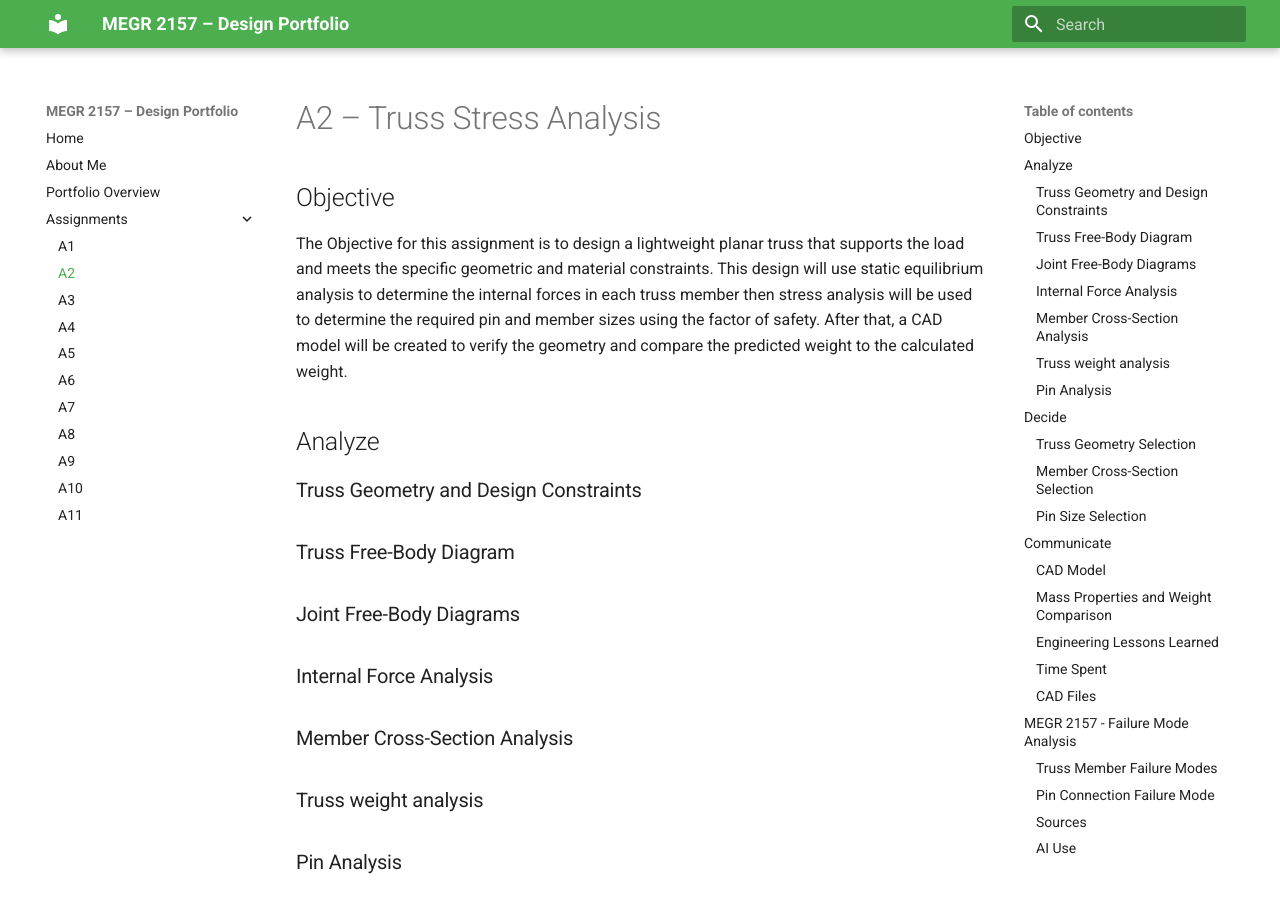
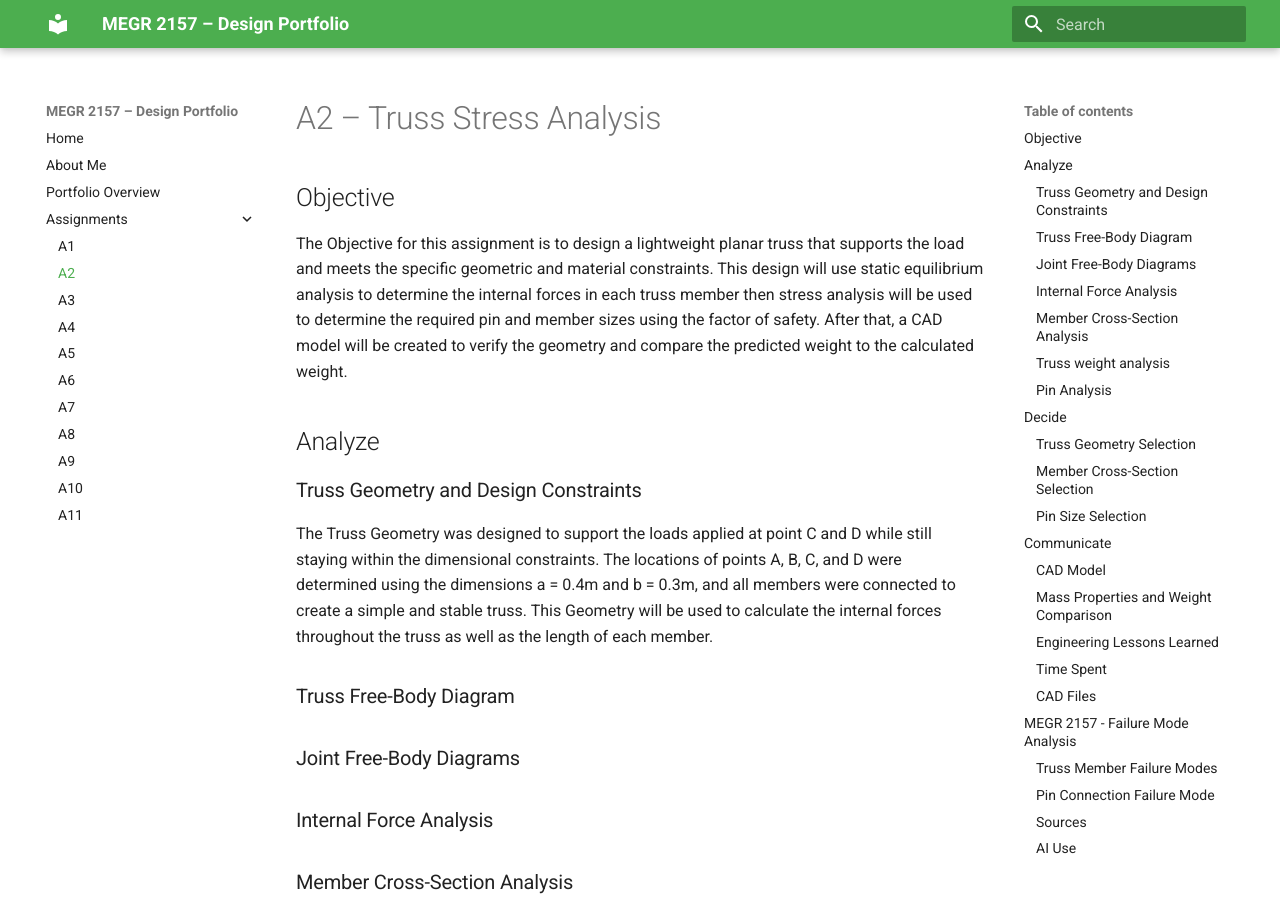
Before and after one commit to msweeney27j/-megr2157-portfolio, an MkDocs documentation site: the page built from docs/assignments/A02/index.md, in a window 1280 px wide and 900 px high. Built offline with MkDocs 1.6.1 and Material for MkDocs 9.7.7, drawn with Linux system fonts in a browser that asks for light colours.

Commit message:
Enhance assignment description with truss design details
Added details about truss geometry and design constraints.

```diff
--- a/docs/assignments/A02/index.md
+++ b/docs/assignments/A02/index.md
@@ -5,6 +5,7 @@ The Objective for this assignment is to design a lightweight planar truss that s
 
 ## Analyze
 ### Truss Geometry and Design Constraints
+The Truss Geometry was designed to support the loads applied at point C and D while still staying within the dimensional constraints. The locations of points A, B, C, and D were determined using the dimensions a = 0.4m and b = 0.3m, and all members were connected to create a simple and stable truss. This Geometry will be used to calculate the internal forces throughout the truss as well as the length of each member.
 ### Truss Free-Body Diagram
 ### Joint Free-Body Diagrams
 ### Internal Force Analysis
```
